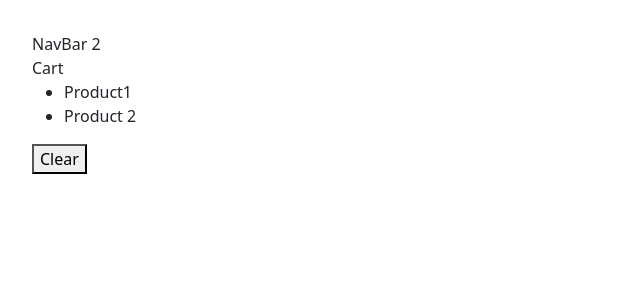
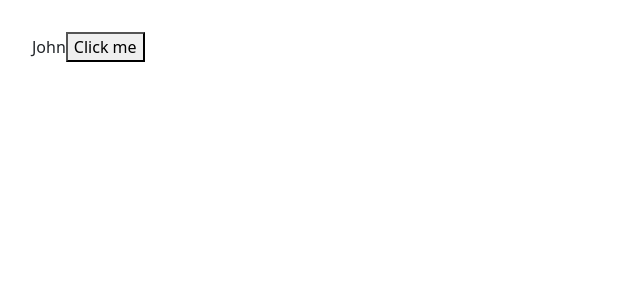
Before and after one commit to MrTuttle/react-app, a React (Vite) app: page / in a window 1280 px wide. Shown: the top 300 px of the page, without its empty margins (0-640 px from the left). Built offline with nearby package versions, Linux system fonts and the light colour scheme.

Commit message:
exercise 1 ok => exercise 2

```diff
--- a/src/App.tsx
+++ b/src/App.tsx
@@ -1,16 +1,28 @@
-import { useState } from "react"
-import NavBar from "./components/NavBar";
-import Cart from "./components/Cart";
+import React, { useState } from 'react'
 
 function App() {
-  const [cartItems, setCartItems] = useState(['Product1', 'Product 2']);
+  const [game, setGame] = useState({
+    id: 1,
+    player: {
+      name: 'John',
+    },
+  });
+
+  const handleClick = () => {
+    //game.player.name = 'bob';
+    setGame({
+      ...game,
+      player: {...game.player, name: 'bob'}
+
+    })
+
+  }
+
   return (
-    <>
     <div>
-      <NavBar cartItemsCount={cartItems.length} />
-      <Cart cartItems={cartItems} onClear={() => setCartItems([])} />
+      {game.player.name}
+      <button onClick={handleClick}>Click me</button>
     </div>
-    </>
   )
 }
 
```
